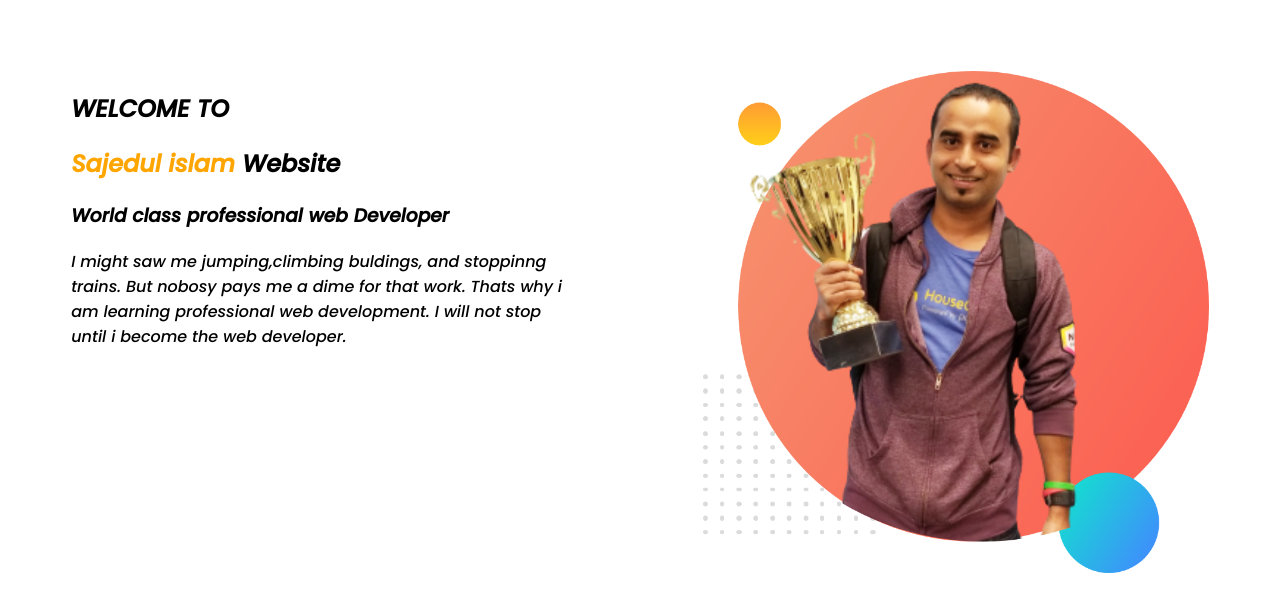
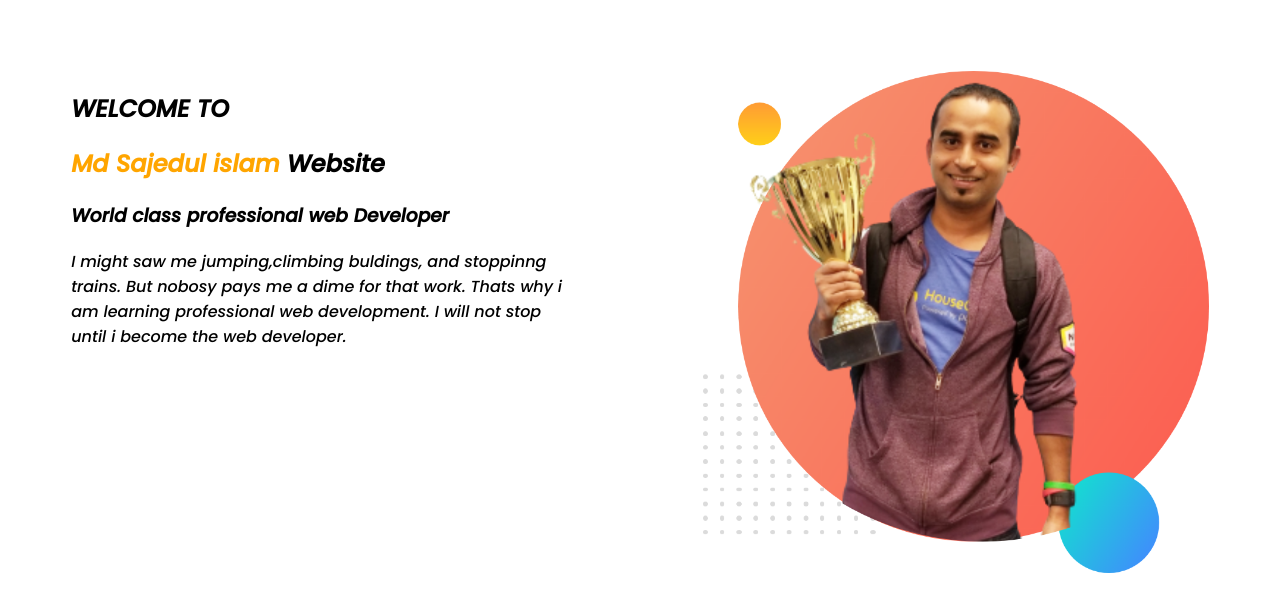
Before and after one commit to msishaonbd/My-web-development, a plain HTML site: page index.html in a window 1280 px wide. Drawn offline with Linux system fonts and the light colour scheme.

Commit message:
Update index.html

```diff
--- a/index.html
+++ b/index.html
@@ -15,7 +15,7 @@
     <section>
         <div class="half-width">
             <h1>WELCOME TO</h1>
-            <h1><span class="name-highlight">Sajedul islam </span> Website</h1>
+            <h1><span class="name-highlight"> Md Sajedul islam </span> Website</h1>
             <h3>World class professional web Developer</h3>
             <p>I might saw me jumping,climbing buldings, and stoppinng trains. But nobosy pays me a dime for that work. Thats why i am learning professional web development. I will not stop until i become the web developer.</p>
         </div>
```
